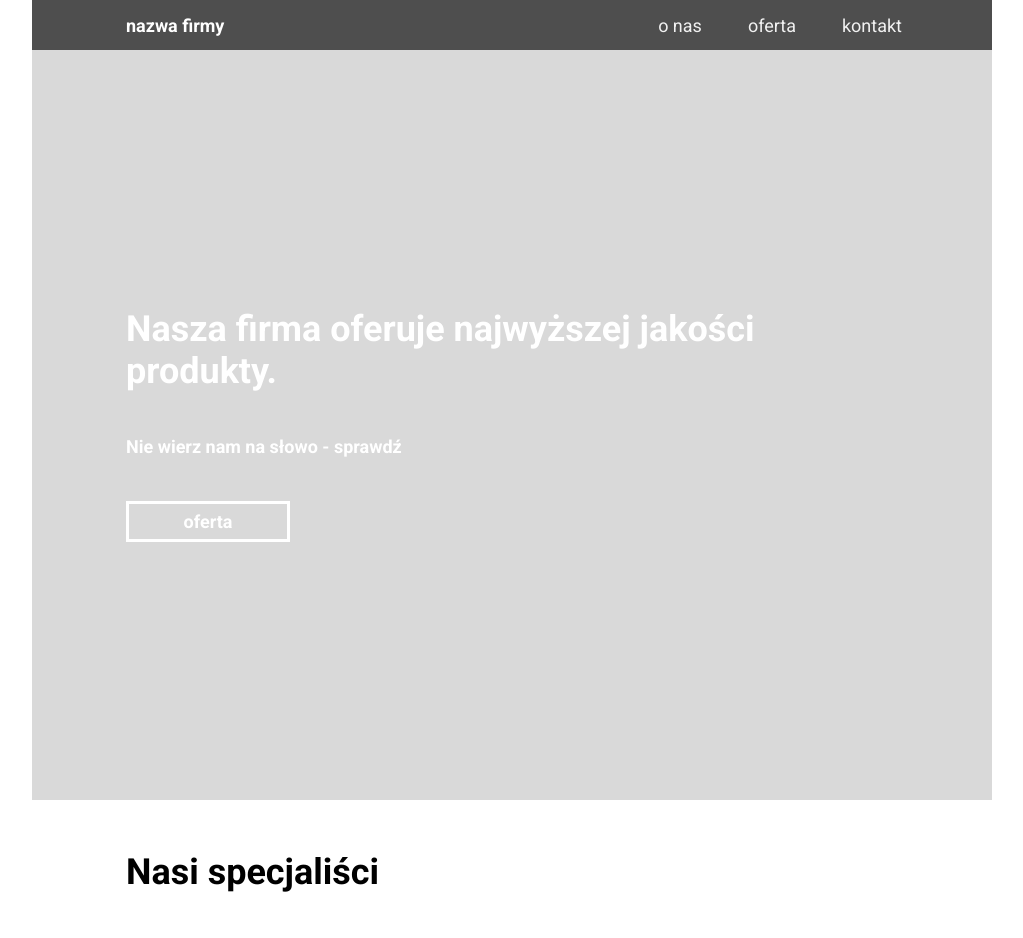
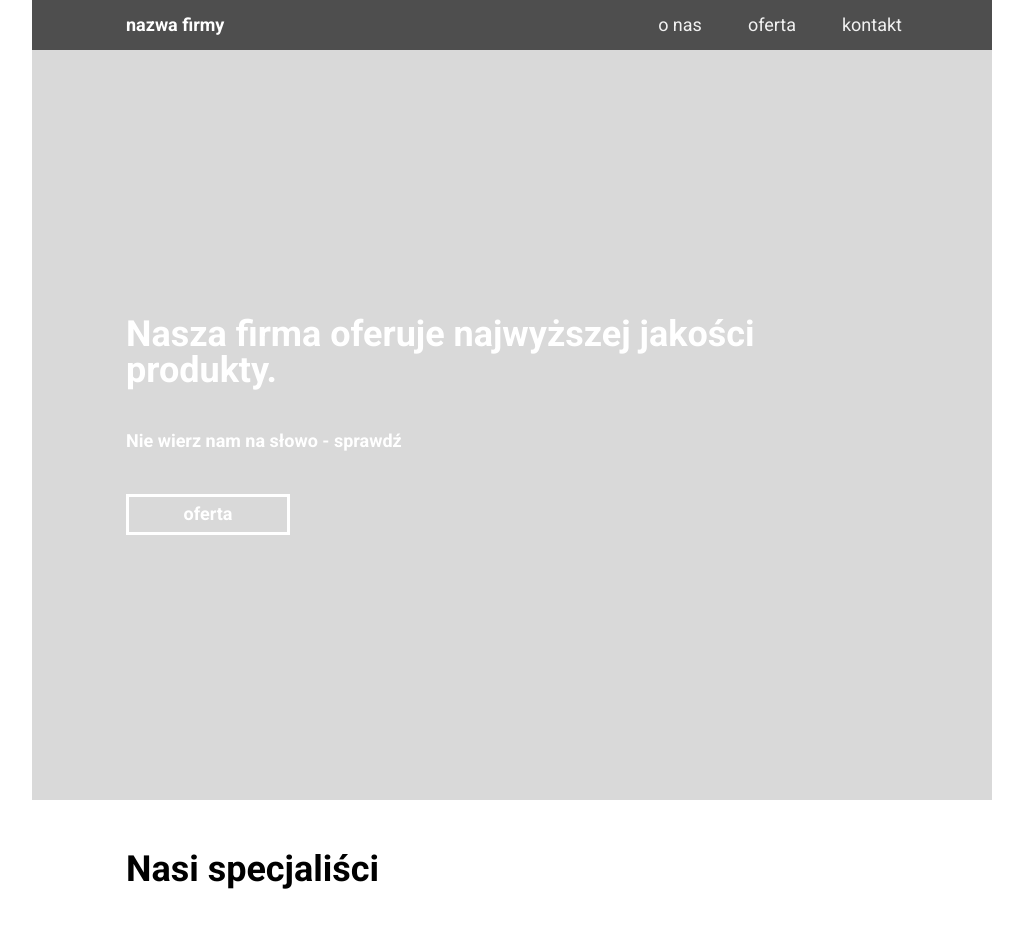
Before and after one commit to aaaleksanderrr/projekt1, a plain HTML site: page index.html in a window 1280 px wide. Shown: the top 938 px of the page, without its empty margins (128-1151 px from the left). Drawn offline with Linux system fonts and the light colour scheme.

Commit message:
Many corrections to both css and html

```diff
--- a/index.html
+++ b/index.html
@@ -18,26 +18,26 @@
   <body>
     <div class="container">
       <div class="navigation-section">
-        <span class="nav-name text-bold-small">nazwa firmy</span>
+        <span class="nav-name text-small text-bold">nazwa firmy</span>
         <a href="#about" class="desktop-only nav-link text-small">o nas</a>
         <a href="#offer" class="desktop-only nav-link text-small">oferta</a>
-        <a href="#" class="desktop-only nav-link text-small disabled">kontakt</a>
+        <span class="desktop-only nav-link text-small disabled">kontakt</span>
       </div>
       <div class="landing-page-section">
-        <div class="shadow">
-          <div class="landing-page-box flex-column padding">
-            <p class="landing-page-title">Nasza firma oferuje najwyższej jakości produkty.</p>
-            <p class="paragraph text-bold-small">Nie wierz nam na słowo - sprawdź</p>
-            <a href="#offer" class="button text-bold-small">oferta</a>
-          </div>
+        <div class="landing-page-box flex-column padding-small">
+          <h1 class="landing-page-title text-bold">
+            Nasza firma oferuje najwyższej jakości produkty.
+          </h1>
+          <p class="paragraph text-small text-bold">Nie wierz nam na słowo - sprawdź</p>
+          <a href="#offer" class="button text-small text-bold">oferta</a>
         </div>
       </div>
-      <div class="specialists-section flex-column padding" id="about">
-        <p class="specialist-title">Nasi specjaliści</p>
+      <div class="specialists-section flex-column padding-small" id="about">
+        <p class="specialist-title text-bold">Nasi specjaliści</p>
         <div class="specialist-box">
           <div class="philip specialist-photo"></div>
           <div class="specialist-info-box">
-            <span class="specialist-name text-bold-small"
+            <span class="specialist-name text-small text-bold"
               >Philip K. Dick [ dział obsługi klienta ]</span
             >
             <p class="text-small specialist-text">
@@ -52,7 +52,9 @@
         <div class="specialist-box">
           <div class="ursula specialist-photo"></div>
           <div class="specialist-info-box">
-            <span class="specialist-name text-bold-small">Ursula Le Guin [ dział marketingu ]</span>
+            <span class="specialist-name text-small text-bold"
+              >Ursula Le Guin [ dział marketingu ]</span
+            >
             <p class="text-small specialist-text">
               Lorem ipsum dolor sit amet, consectetur adipiscing elit. Morbi vel massa et lacus
               egestas cursus a non magna. Fusce scelerisque blandit nunc, id malesuada ex lobortis
@@ -65,7 +67,7 @@
 
       <div class="offer-section flex-column" id="offer">
         <div class="offer-title-box">
-          <span class="offer-title">Czym zajmuje się nasza firma?</span>
+          <span class="offer-title text-bold">Czym zajmuje się nasza firma?</span>
         </div>
         <div class="services-box flex-column">
           <div class="service flex-column text-normal">
--- a/style.css
+++ b/style.css
@@ -1,5 +1,9 @@
 html {
   scroll-behavior: smooth;
+}
+
+body {
+  font-family: Roboto;
 }
 
 .container {
@@ -27,19 +31,13 @@ html {
   position: absolute;
 }
 
-.shadow {
-  background: rgba(0, 0, 0, 0.15);
-  width: inherit;
-  height: inherit;
-  position: absolute;
-}
-
 .landing-page-section {
   height: calc(100vh - 50px);
   width: 100%;
   background-image: url(img/bg.jpg);
   background-size: cover;
   position: relative;
+  border-image: fill 0 linear-gradient(rgba(0, 0, 0, 0.15), rgba(0, 0, 0, 0.15));
 }
 
 .landing-page-box {
@@ -50,7 +48,7 @@ html {
 }
 
 .landing-page-title {
-  font: bold 36px Roboto;
+  font-size: 36px;
 }
 
 .button {
@@ -72,7 +70,7 @@ html {
 }
 
 .specialist-title {
-  font: bold 36px Roboto;
+  font-size: 36px;
 }
 
 .specialists-section {
@@ -128,7 +126,7 @@ html {
 
 .offer-title {
   margin: 76px 0 59px 0;
-  font: 26px Roboto;
+  font-size: 26px;
 }
 
 .services-box {
@@ -171,15 +169,15 @@ html {
 }
 
 .text-small {
-  font: 18px Roboto;
+  font-size: 18px;
 }
 
-.text-bold-small {
-  font: bold 18px Roboto;
+.text-bold {
+  font-weight: bold;
 }
 
 .text-normal {
-  font: 26px Roboto;
+  font-size: 26px;
 }
 
 .paragraph {
@@ -203,7 +201,7 @@ html {
   width: 100%;
 }
 
-.padding {
+.padding-small {
   padding: 34px 14px;
 }
 
@@ -236,7 +234,7 @@ html {
     margin: 0 23px;
   }
 
-  .nav-link:last-of-type {
+  .nav-link:last-child {
     margin-right: 90px;
   }
 
@@ -246,6 +244,7 @@ html {
 
   .specialist-box {
     flex-direction: row;
+
     gap: 60px;
   }
 
@@ -270,7 +269,7 @@ html {
   }
 
   .offer-title {
-    font: bold 36px Roboto;
+    font-size: 36px;
     margin: 50px 0 64px 100px;
   }
 
@@ -308,7 +307,7 @@ html {
     right: 82px;
   }
 
-  .padding {
+  .padding-small {
     padding: 51px 94px;
   }
 
@@ -322,8 +321,12 @@ html {
     color: white;
   }
 
+  .button {
+    transition-duration: 1s;
+  }
+
   .button:hover {
-    transition: background-color 1s ease-in-out;
+    transition: background-color;
     transition: color 1s ease-in-out;
     background-color: white;
     color: black;
```
Also changed, not shown: 1 other file.
